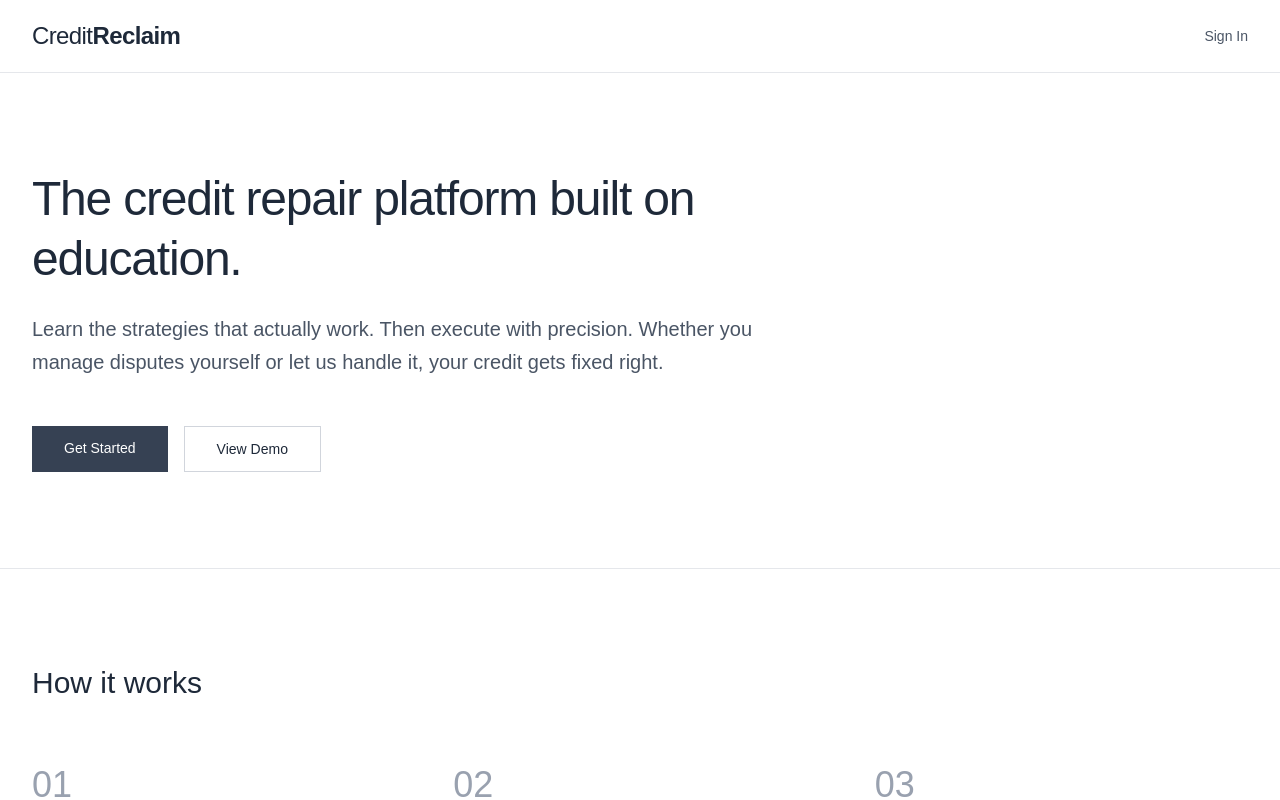
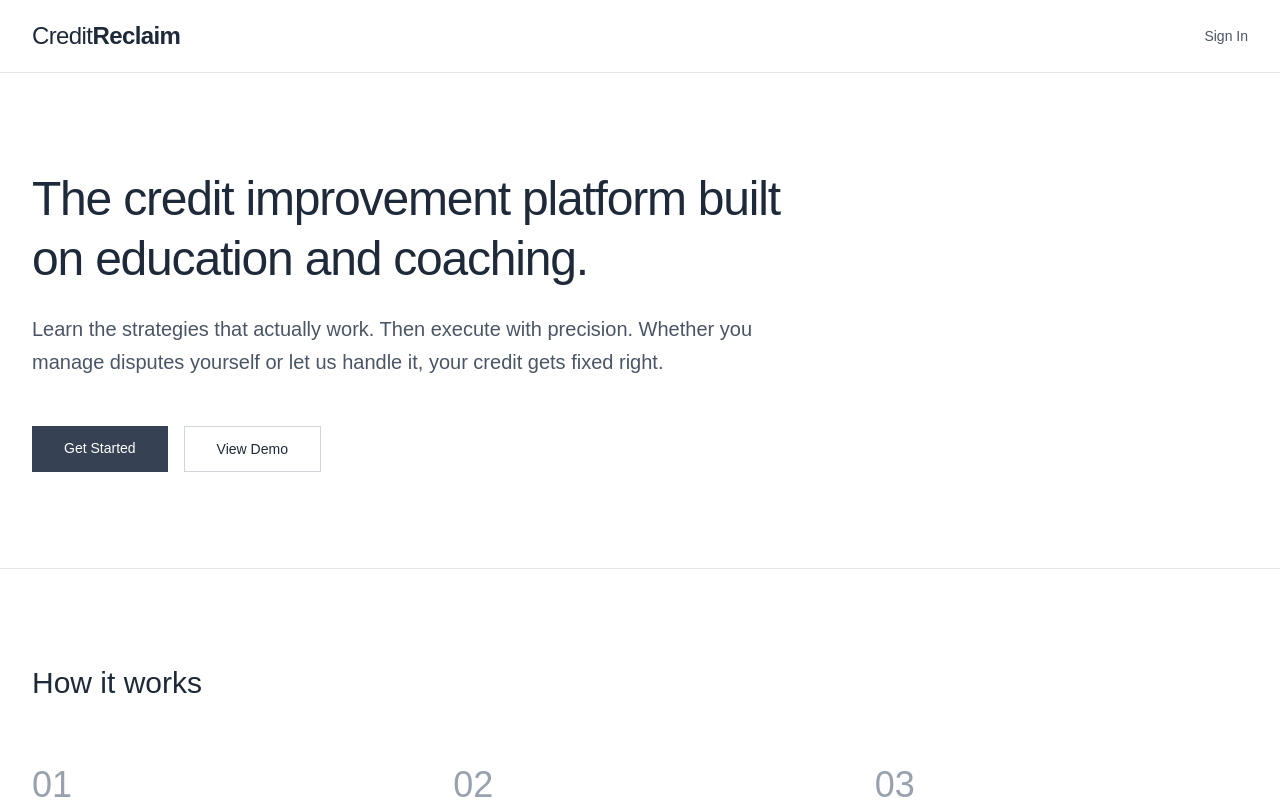
Before and after one commit to chrispeer69/creditreclaim-landing, a Next.js app: page / in a window 1280 px wide. Shown: the top 800 px of the page. Built offline with nearby package versions, Linux system fonts and the light colour scheme.

Commit message:
Phase 1: Update hero headline - credit improvement platform

```diff
--- a/app/page.tsx
+++ b/app/page.tsx
@@ -19,7 +19,7 @@ export default function Home() {
         <div className="max-w-7xl mx-auto px-8 py-24">
           <div className="max-w-3xl">
             <h1 className="text-5xl font-light tracking-tight text-gray-800 mb-6 leading-tight">
-              The credit repair platform built on education.
+              The credit improvement platform built on education and coaching.
             </h1>
             <p className="text-xl text-gray-600 font-light mb-12 leading-relaxed">
               Learn the strategies that actually work. Then execute with precision. Whether you manage disputes yourself or let us handle it, your credit gets fixed right.
```
